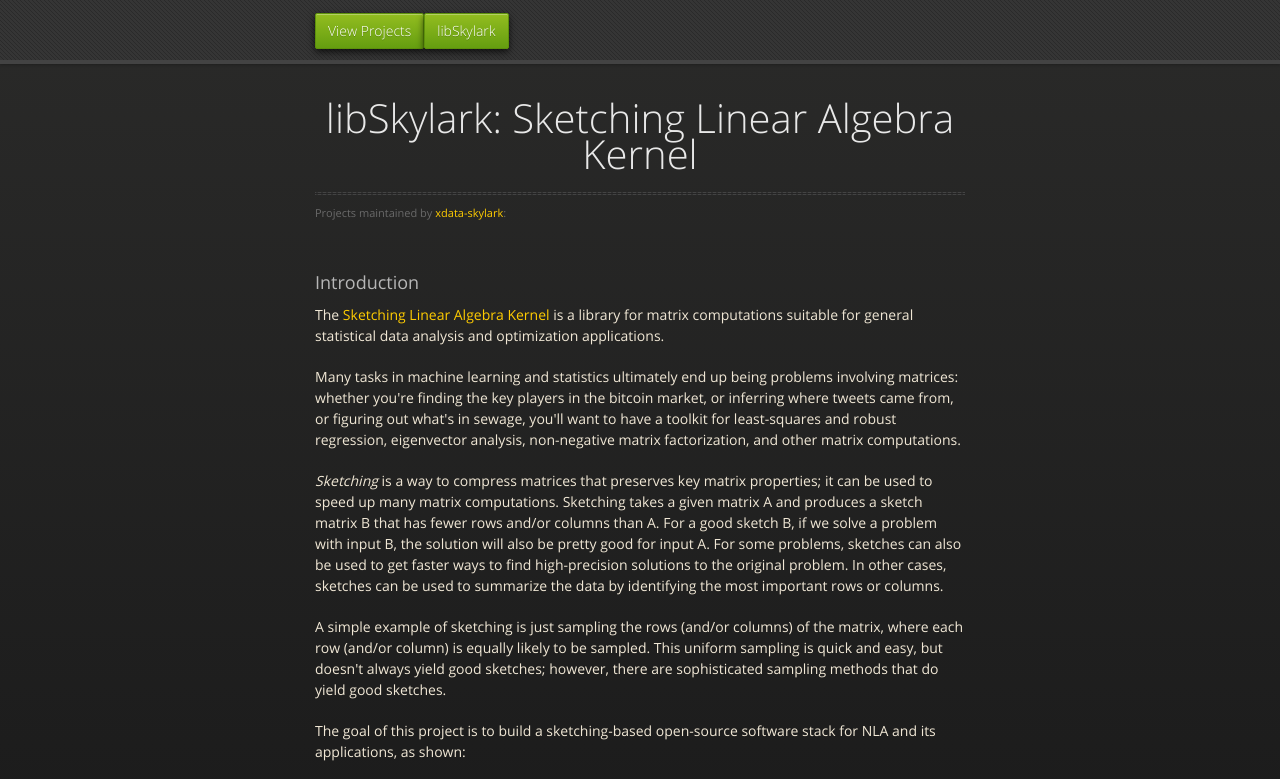
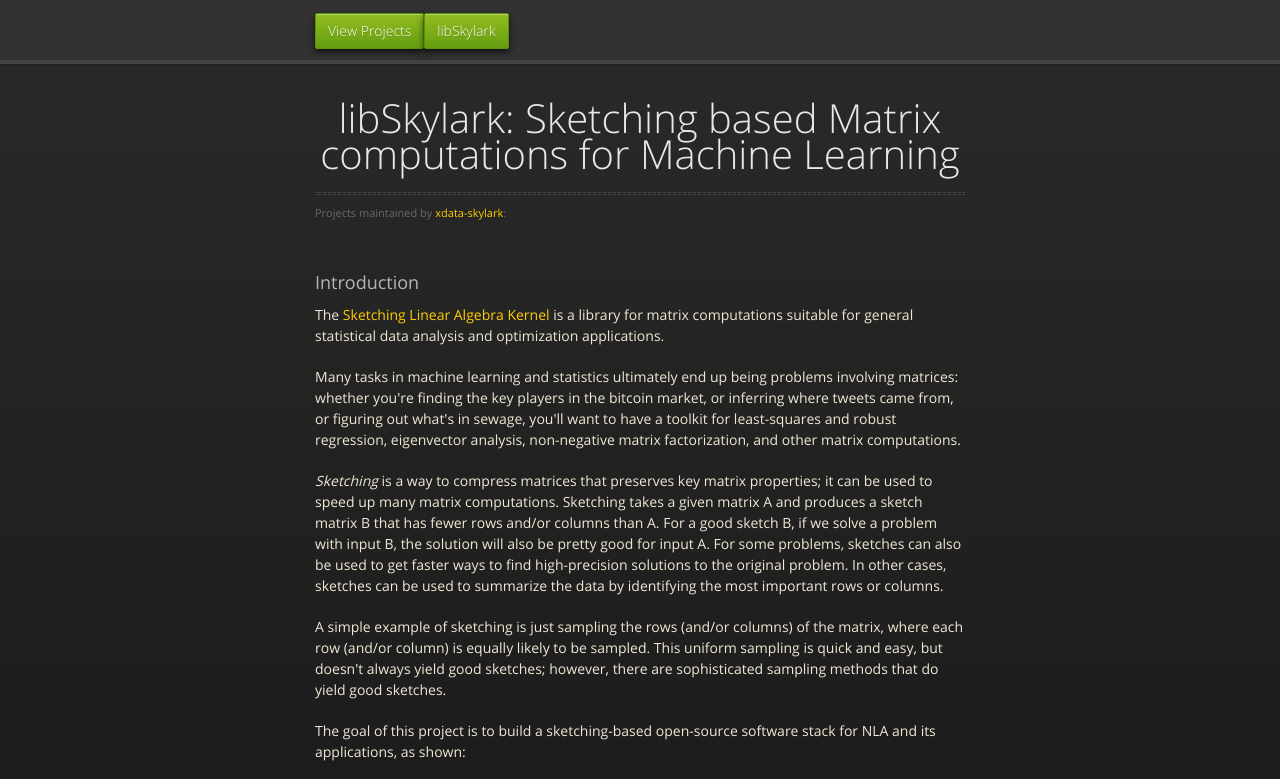
Before and after one commit to xdata-skylark/xdata-skylark.github.io, a plain HTML site: page index.html in a window 1280 px wide. Shown: the top 779 px of the page. Drawn offline with nearby package versions, Linux system fonts and the light colour scheme.

Commit message:
changing title

```diff
--- a/index.html
+++ b/index.html
@@ -29,7 +29,7 @@
 
       <section>
         <div id="title">
-          <h1>libSkylark: Sketching Linear Algebra Kernel</h1>
+          <h1>libSkylark: Sketching based Matrix computations for Machine Learning</h1>
           <p></p>
           <hr>
           <span class="credits left">Projects maintained by <a href="https://github.com/xdata-skylark">xdata-skylark</a>:</span>
```
